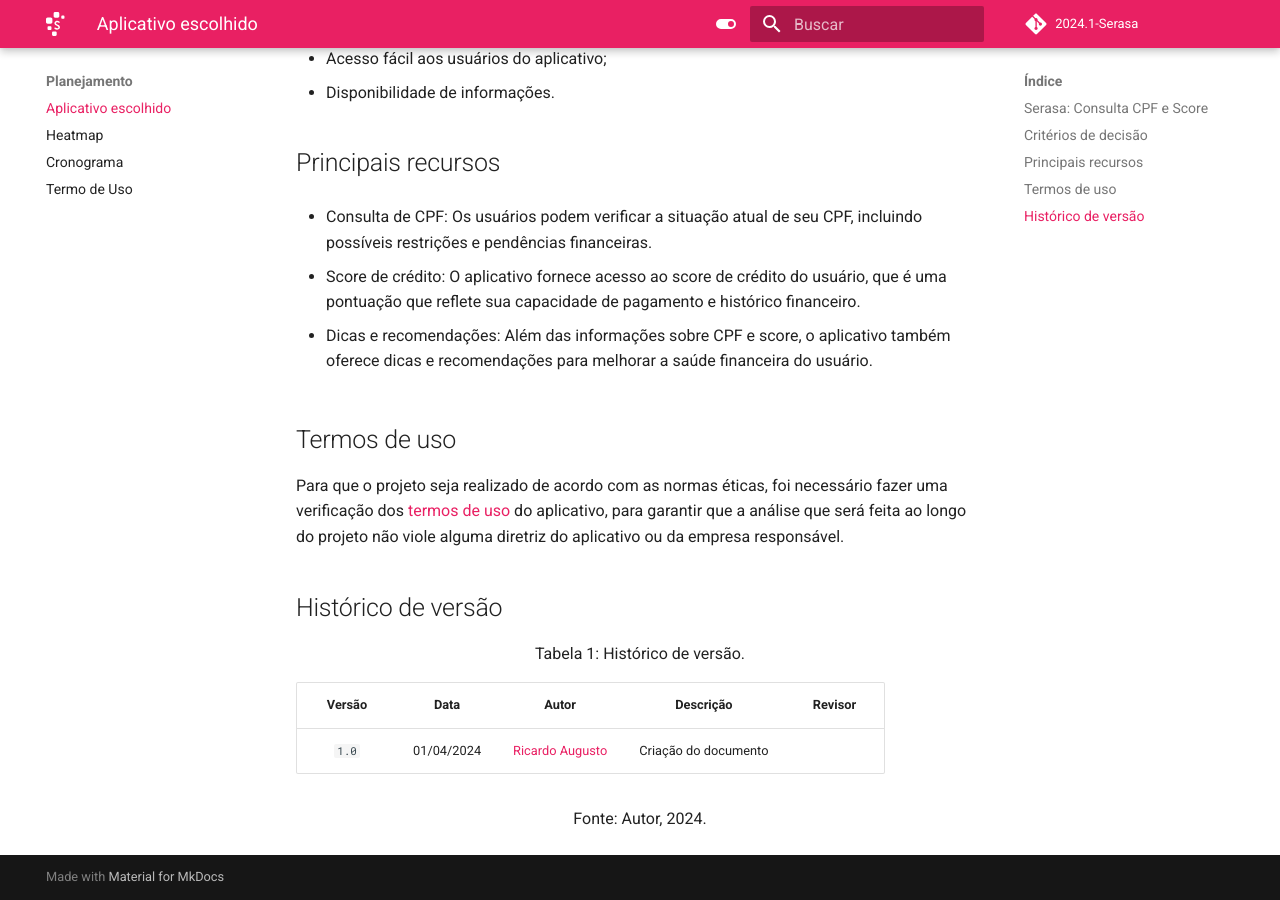
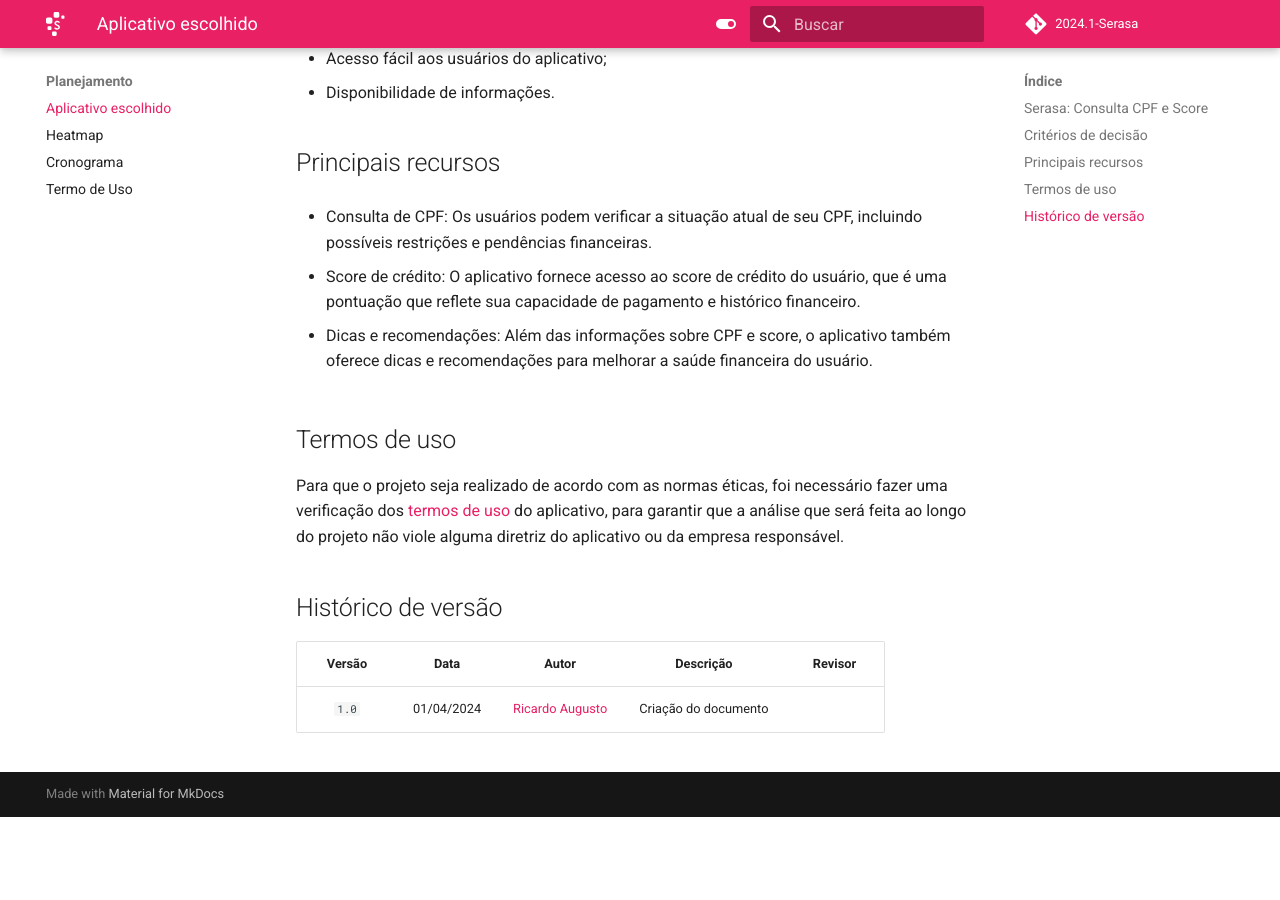
Before and after one commit to Requisitos-de-Software/2024.1-Serasa, an MkDocs documentation site: the page built from docs/planejamento/aplicativoEscolhido.md, in a window 1280 px wide and 900 px high, scrolled down 859 px. Built offline with MkDocs 1.6.1 and Material for MkDocs 9.7.7, drawn with Linux system fonts in a browser that asks for light colours; comment, search, counter and statistics services are not loaded; after the commit the page ends 1676 px from its top, so only the background shows below that.

Commit message:
Ajustes na tabela

```diff
--- a/docs/planejamento/aplicativoEscolhido.md
+++ b/docs/planejamento/aplicativoEscolhido.md
@@ -28,15 +28,8 @@ Para que o projeto seja realizado de acordo com as normas éticas, foi necessár
 
 ## Histórico de versão
 
-<div style="text-align: center">
-<p> Tabela 1: Histórico de versão.</p>
-</div>
-
 | Versão | Data | Autor | Descrição | Revisor
 |:-:|:-:|:-:|:-:|:-:|
 |`1.0`| 01/04/2024 | [Ricardo Augusto][RicardoGH] | Criação do documento |
-<div style="text-align: center">
-<p> Fonte: Autor, 2024.</p>
-</div>
 
 [RicardoGH]: https://www.github.com/avmricardo
```
